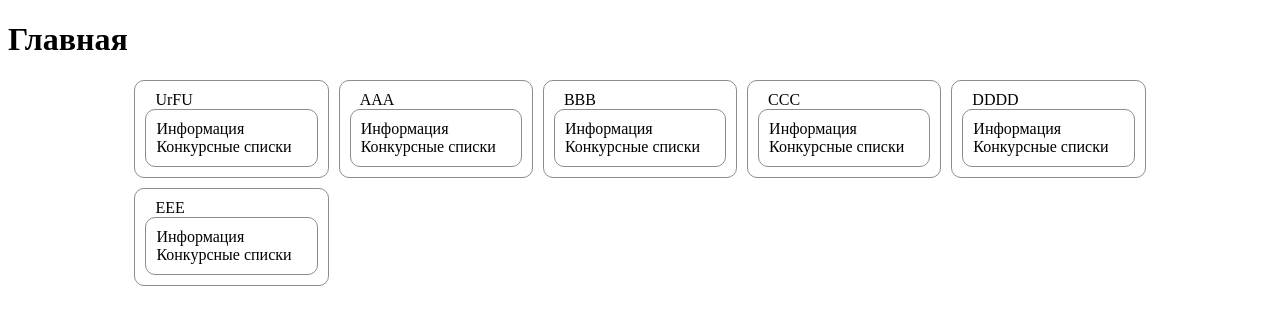
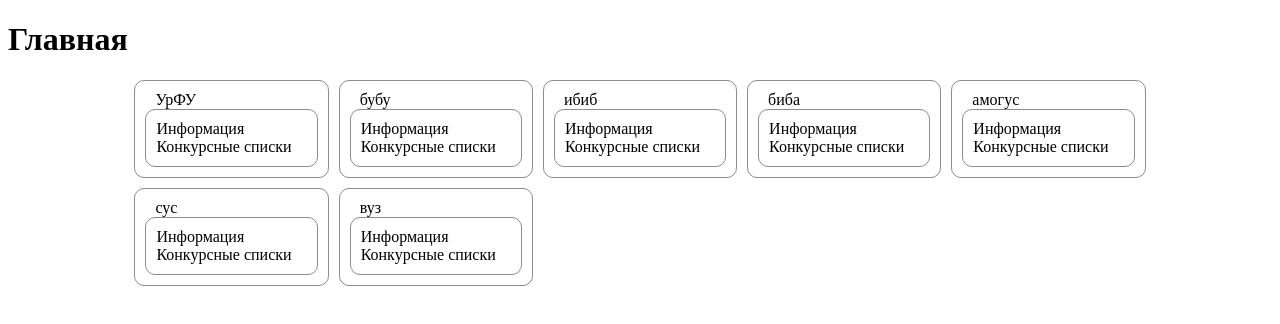
Before and after one commit to usiqwerty/megaconkurs-front, a React (Create React App) app: page / in a window 1280 px wide. Shown: the top 324 px of the page. Built offline with nearby package versions, Linux system fonts and the light colour scheme.

Commit message:
У вуза есть название и код

```diff
--- a/src/api.ts
+++ b/src/api.ts
@@ -3,6 +3,7 @@
     snils:number, score:number[],
     confirmed:boolean, bvi:boolean,
     other:ext_link[]};
+export type vuz = {name:string, code:string};
 
 const other_link= {code:"01.02.03", position:4, confirmed:false};
 
@@ -18,8 +19,14 @@
 export function  get_full_rating(rating_id: string){
     return {vuz: "UrFU", code:rating_id, rating: rating};
 }
-export function get_all_vuzes(){
-    return ["UrFU", "AAA","BBB","CCC","DDDD","EEE"];
+export function get_all_vuzes(): vuz[]{
+    return [{name:"УрФУ", code:"urfu"},
+        {name:"бубу", code:"bubu"},
+        {name:"ибиб", code:"ibib"},
+        {name:"биба", code:"biba"},
+        {name:"амогус", code:"amogus"},
+        {name:"сус", code:"sus"},
+        {name:"вуз", code:"vus"}];
 }
 export function get_vuz_programs(vuz_name: string){
     if (vuz_name=="urfu")
--- a/src/pages/Homepage.tsx
+++ b/src/pages/Homepage.tsx
@@ -1,17 +1,19 @@
 import React from 'react';
 import {get_all_vuzes} from "../api";
 import VuzTile from "../widgets/VuzTile";
+
 function Homepage() {
-    const vuzes= get_all_vuzes();
+    const vuzes = get_all_vuzes();
     return (
         <>
-        <h1>Главная</h1>
-        <div id={"tiles_container"}>
+            <header><h1>Главная</h1></header>
 
-            {vuzes.map((vuz)=>
-                <VuzTile title={vuz} name={vuz.toLowerCase()}/>
-            )}
-        </div>
+            <div id={"tiles_container"}>
+
+                {vuzes.map((vuz) =>
+                    <VuzTile title={vuz.name} name={vuz.code}/>
+                )}
+            </div>
         </>
     );
 }
```
Also changed, not shown: src/css/App.css (+14 -8 lines).
